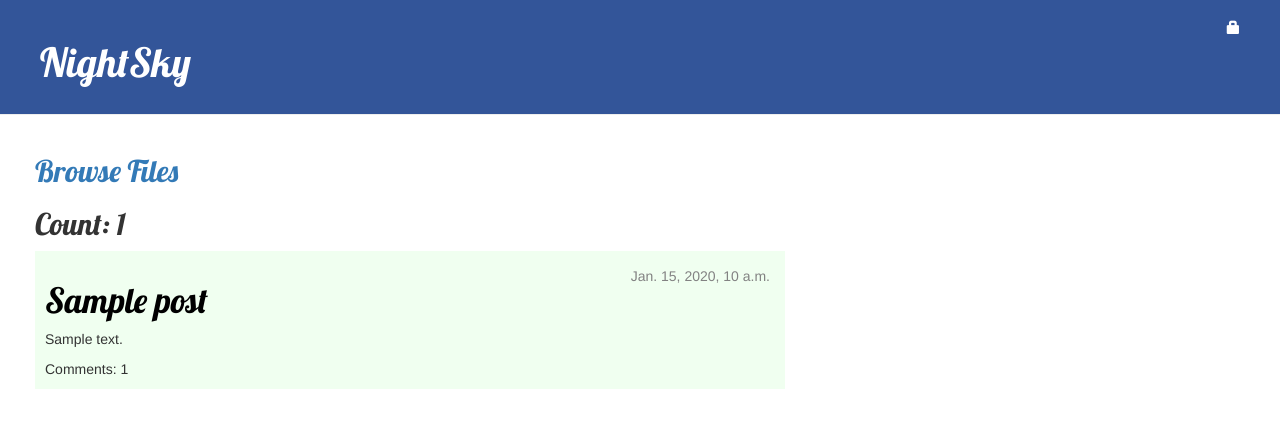
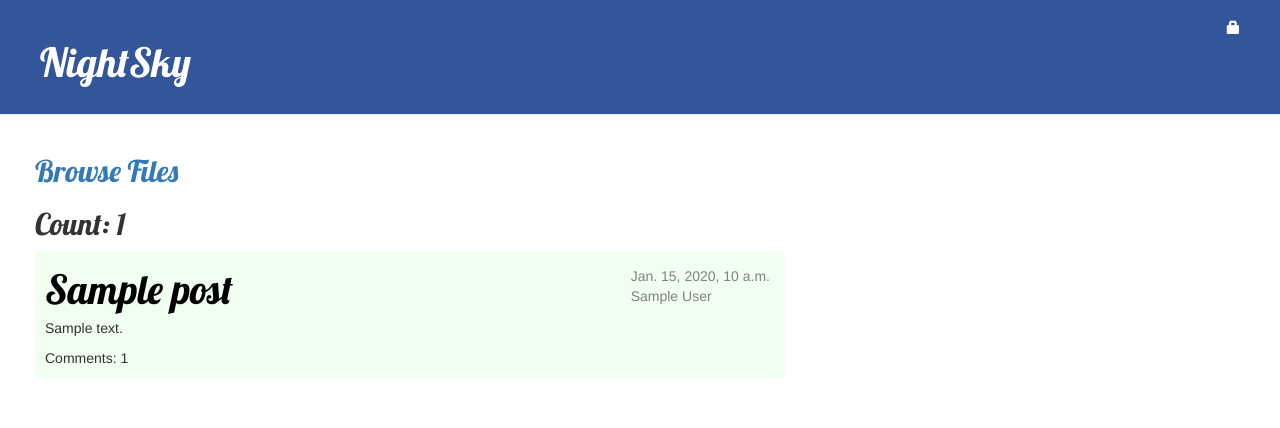
Before and after one commit to holenet/NightSkyWeb, a Django app: template templates/cloud/post_list.html in a window 1280 px wide. Shown: the top 428 px of the page. Run offline with Django 3.2, Linux system fonts and the light colour scheme; the template is opened without the code that fills it: most values are stand-ins (such as "Sample title", 1, 10 or a date in 2020); some libraries are stand-ins or nearby versions.

Commit message:
modify htmls

```diff
--- a/cloud/static/style/style.css
+++ b/cloud/static/style/style.css
@@ -50,8 +50,10 @@ h1, h2, h3, h4 {
     margin-bottom: 50px;
 }
 
-.post h1 a, .post h1 a:visited {
+.post_title {
     color: #000000;
+    font-size: 30pt;
+    font-family: 'Lobster', cursive;
 }
 
 .comment {
--- a/templates/cloud/post_detail.html
+++ b/templates/cloud/post_detail.html
@@ -12,10 +12,10 @@
 		{% endif %}
 		{% if post.published_date %}
 			<div class="date">
-				{{ post.published_date }}
+				{{ post.published_date }}<br>{{ post.author }}
 			</div>
 		{% endif %}
-		<h1>{{ post.title }}</h1>
+		<div class="post_title">{{ post.title }}</div>
 		<p>{{ post.text|linebreaksbr }}</p>
 	</div>
 
--- a/templates/cloud/post_list.html
+++ b/templates/cloud/post_list.html
@@ -9,10 +9,10 @@
 	<h2 name="count">Count: {{ posts.count }}</h2>
 	{% for post in posts %}
 		<div class="post">
-			<div class="date">
-				{{ post.published_date }}
-			</div>
-			<h1><a href="{% url 'cloud:post_detail' post_id=post.pk %}">{{ post.title }}</a></h1>
+			<a class="post_title" href="{% url 'cloud:post_detail' post_id=post.pk %}">{{ post.title }}</a>
+			<span class="date">
+				{{ post.published_date }}<br>{{ post.author }}
+            </span>
 			<p>{{ post.text|linebreaksbr }}</p>
 			Comments: {{ post.comments.count }}
 		</div>
```
